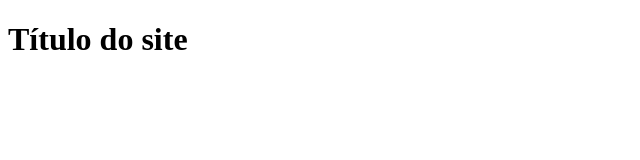
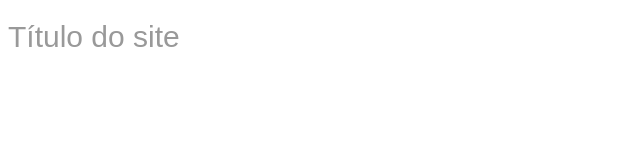
Before and after one commit to raymagalhaes/raymagalhaes.github.io, a plain HTML site: page index.html in a window 1280 px wide. Shown: the whole page, without its empty margins (0-640 px from the left). Drawn offline with Linux system fonts and the light colour scheme.

Commit message:
Stylesheet added

```diff
--- a/index.html
+++ b/index.html
@@ -1,9 +1,12 @@
 <!DOCTYPE html>
 <html lang="pt-br">
-<head>
-<title>Meu Primeiro site no github Pages!</title>
-</head>
-<body>
-<h1>Título do site</h1>
-</body>
+   <head>
+      <meta charset="utf-8"/>
+      <meta content="width=device-width, initial-scale=1.0, maximum-scale=1" name="viewport">
+      <title>Meu primeiro site no github pages!</title>
+      <link rel="stylesheet" href="style.css"/>
+   </head>
+   <body>
+      <h1>Título do site</h1>
+   </body>
 </html>
--- /dev/null
+++ b/style.css
@@ -0,0 +1,7 @@
+body {
+   background: #FFF;
+}
+h1 {
+   font: 30px sans-serif;
+   color: #999;
+}
```
